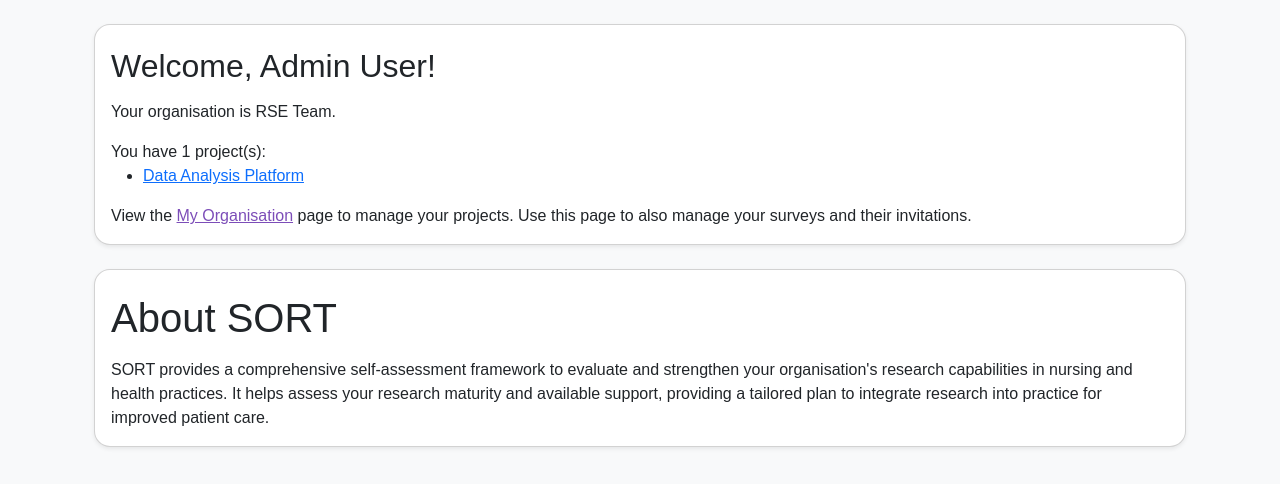
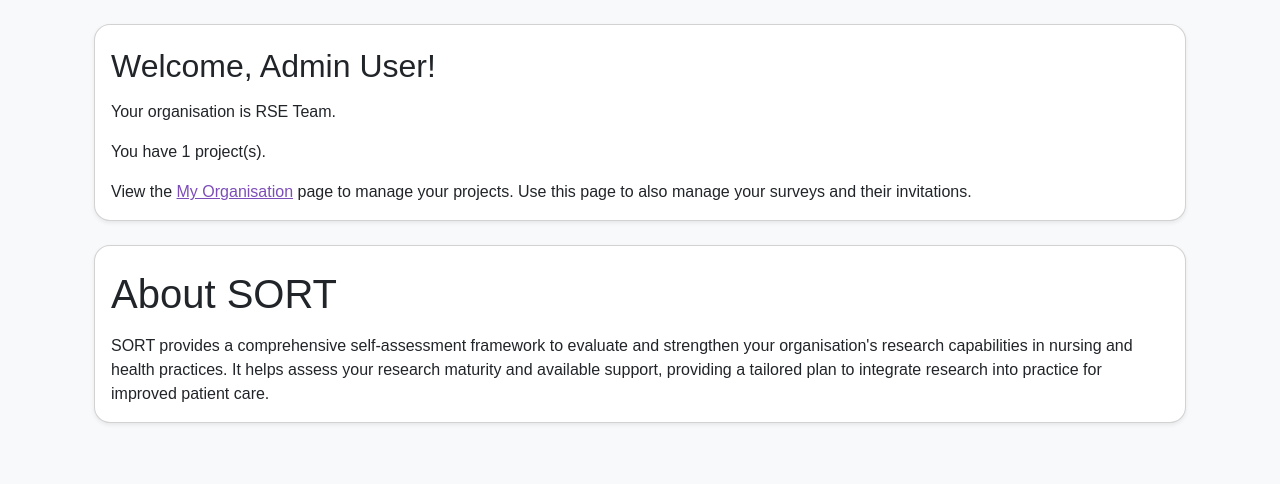
Before and after one commit to RSE-Sheffield/SORT, a Django app: page / in a window 1280 px wide. Shown: the part 142-626 px from the top of the page. Run offline with Django 5.2, Linux system fonts and the light colour scheme; a user stored in the database is signed in; data comes from the database, SQL or seed files in the repository; some libraries are stand-ins or nearby versions.

Commit message:
removed project list

```diff
--- a/home/templates/home/welcome.html
+++ b/home/templates/home/welcome.html
@@ -20,16 +20,9 @@
                             {% if user.organisation_set.first %}
                                 <p class="card-text">Your organisation is {{ user.organisation_set.first.name }}.</p>
                                 {% if projects.count > 0 %}
-                                    You have {{ projects.count }} project(s):
-                                    <ul>
-                                        {% for project in projects %}
-                                        <li>
-                                            <a href="{% url 'project' project.id %}">{{ project.name }}</a>
-                                        </li>
-                                        {% endfor %}
-                                    </ul>
+                                    <p class="card-text">You have {{ projects.count }} project(s).</p>
                                 {% else %}
-                                    You have 0 projects. To get started, please follow these steps:
+                                    <p class="card-text">You have 0 projects. To get started, please follow these steps:
                                         <ul>
                                             <li>
                                                 Navigate to <a href="{% url 'organisation_create' %}">My Organisation</a>
@@ -41,6 +34,7 @@
                                                 Edit the project to create a survey
                                             </li>
                                         </ul>
+                                    </p>
                                 {% endif %}
                                 <p class="card-text">
                                     View the <a href="{% url 'organisation_create' %}">My Organisation</a> page to manage your projects. Use this page to also manage your surveys and their invitations.
```
Lines whose indentation alone changed are shown as unchanged.
